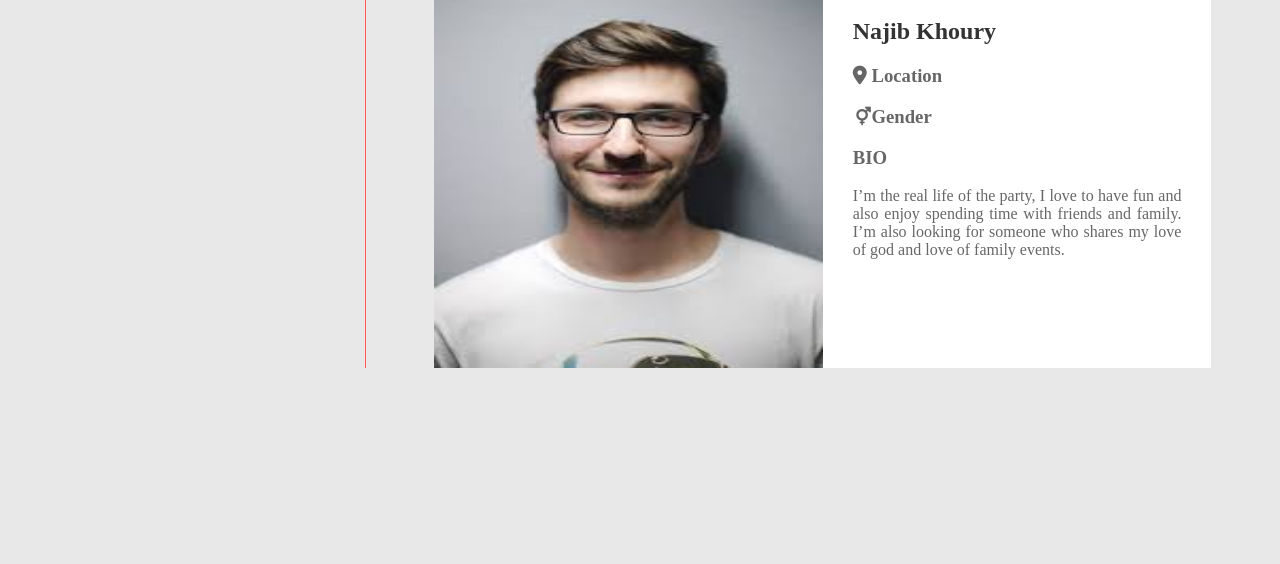
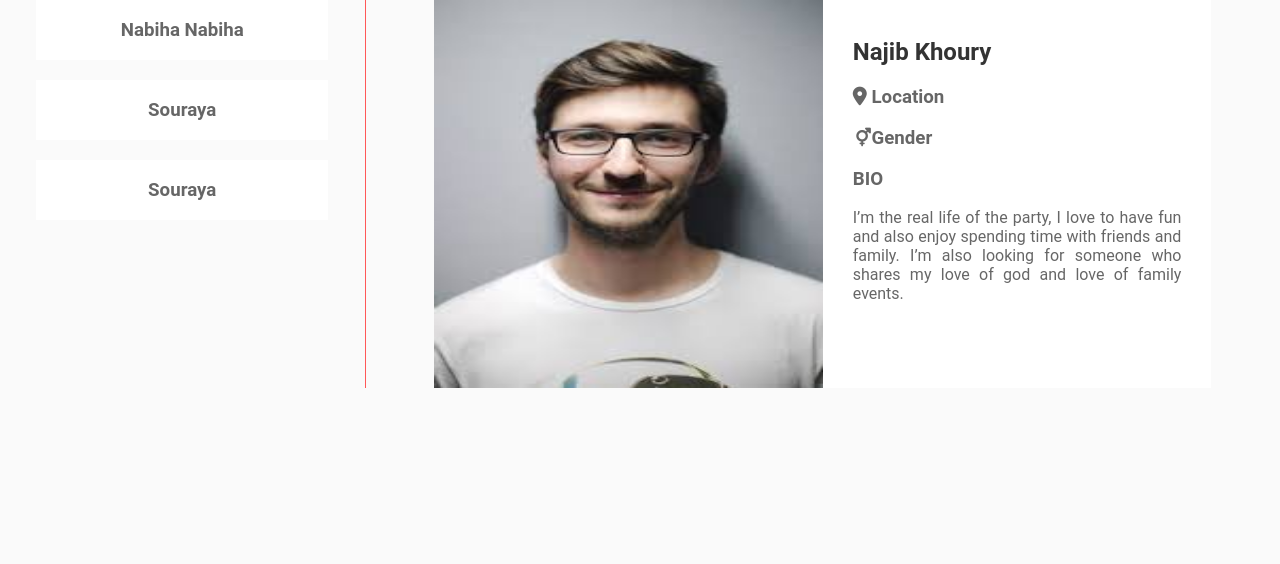
Before and after one commit to james-mahfouz/dating_app_fe, a plain HTML site: page index.html in a window 1280 px wide. Shown: the part 236-800 px from the top of the page. Drawn offline with nearby package versions, Linux system fonts and the light colour scheme.

Commit message:
Finished the main page html and css

```diff
--- a/index.html
+++ b/index.html
@@ -18,11 +18,23 @@
                     <h1><i class="fa-solid fa-user"></i> Najib Khoury</h1>
                 </div>
             </div>
+            <div class="left_bottom">
+                <div>
+                    <h2>Matches</h2>
+                </div>
+                 <div class="match">
+                    <h3>Nabiha Nabiha</h3>
+                </div>
 
-            <div class="matches">
-                <h2>Matches</h2>
+                <div class="match">
+                    <h3>Souraya</h3>
+                </div>
+
+                <div class="match">
+                    <h3>Souraya</h3>
+                </div>
+
             </div>
-            <!-- Creating matches here-->
         </section>
 
         <section class="right">
--- a/styles.css
+++ b/styles.css
@@ -1,7 +1,8 @@
 body{
     margin: 0;
     padding: 0;
-    background-color: #E8E8E8;
+    background-color: #FAFAFA;
+    font-family: 'Roboto', sans-serif;
 }
 
 h2{
@@ -36,6 +37,24 @@ p{
     margin: 40px;
 }
 
+.left_bottom{
+    margin: 40px;
+    display: flex;
+    flex-direction: column;
+    align-items: center;
+    width: 100%;
+}
+
+.match{
+    width: 80%;
+    background-color: #fff;
+    height: 60px;
+    margin-top: 20px;
+}
+
+.match h3{
+    text-align: center;
+}
 
 .right{
     display: flex;
@@ -46,6 +65,7 @@ p{
 
 .logo{
     width: 45%;
+    margin-top: 20px;
 }
 
 .logo img{
```
